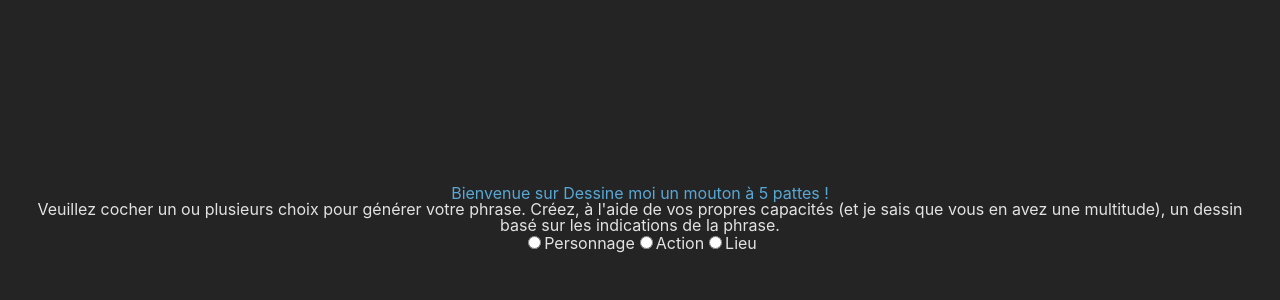
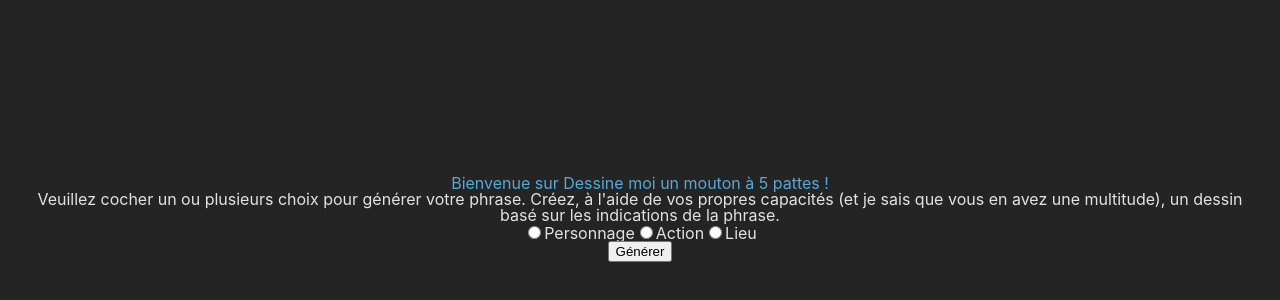
Before and after one commit to BenjaminLG/Une-Idee-De-Dessin, a React (Vite) app: page / in a window 1280 px wide. Shown: the part 182-482 px from the top of the page. Built offline with nearby package versions, Linux system fonts and the light colour scheme.

Commit message:
:hammer: adding button for choise validation

```diff
--- a/src/components/Choice/Choise.jsx
+++ b/src/components/Choice/Choise.jsx
@@ -7,12 +7,15 @@ function Choise() {
   return (
     <>
       <section className='choise'>
+        <article>
           <input className='choise__input' type="radio"  name="Choix_du_personnage" value="Personnage"/>
           <label className='choise__label' htmlFor="personnage">Personnage</label>
           <input className='choise__input' type="radio"  name="Choix_action" value="Action"/>
           <label className='choise__label' htmlFor="action">Action</label>
           <input className='choise__input' type="radio"  name="Choix_du_lieu" value="Lieu"/>
           <label className='choise__label' htmlFor="lieu">Lieu</label>
+        </article>
+        <button>Générer</button>
       </section>
     </>
   )
```
Lines whose indentation alone changed are shown as unchanged.
